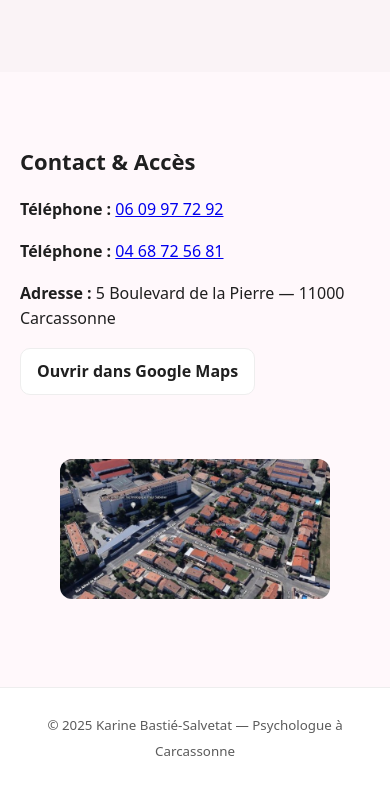
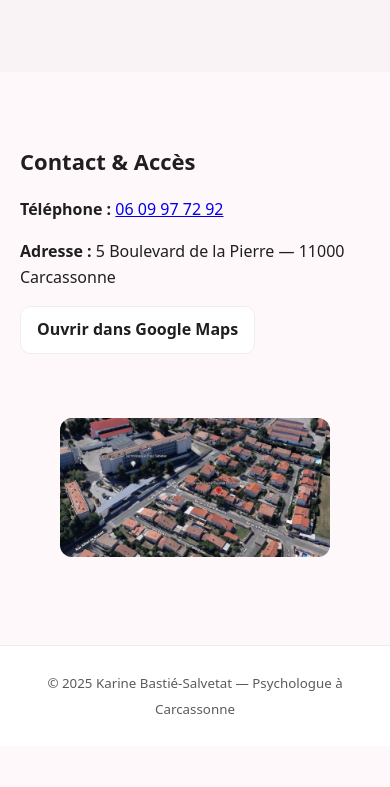
Before and after one commit to tonysalvetat21/karine-salvetat, a plain HTML site: page index.html in a window 390 px wide. Shown: the part 3669-4456 px from the top of the page. After the commit the page ends 4415 px from the top, so only its background shows below. Drawn offline with Linux system fonts and the light colour scheme.

Commit message:
fix: remove landline phone number

```diff
--- a/index.html
+++ b/index.html
@@ -129,7 +129,6 @@
       <div>
         <h2>Contact & Accès</h2>
         <p><strong>Téléphone :</strong> <a href="tel:+33609977292">06 09 97 72 92</a></p>
-        <p><strong>Téléphone :</strong> <a href="tel:+33468725681">04 68 72 56 81</a></p>
         <p><strong>Adresse :</strong> 5 Boulevard de la Pierre <span aria-hidden="true">—</span> 11000 Carcassonne</p>
         <p><a class="btn outline" href="https://www.google.com/maps/search/?api=1&query=5+Boulevard+de+la+Pierre+11000+Carcassonne" target="_blank" rel="noopener">Ouvrir dans Google Maps</a></p>
       </div>
```
